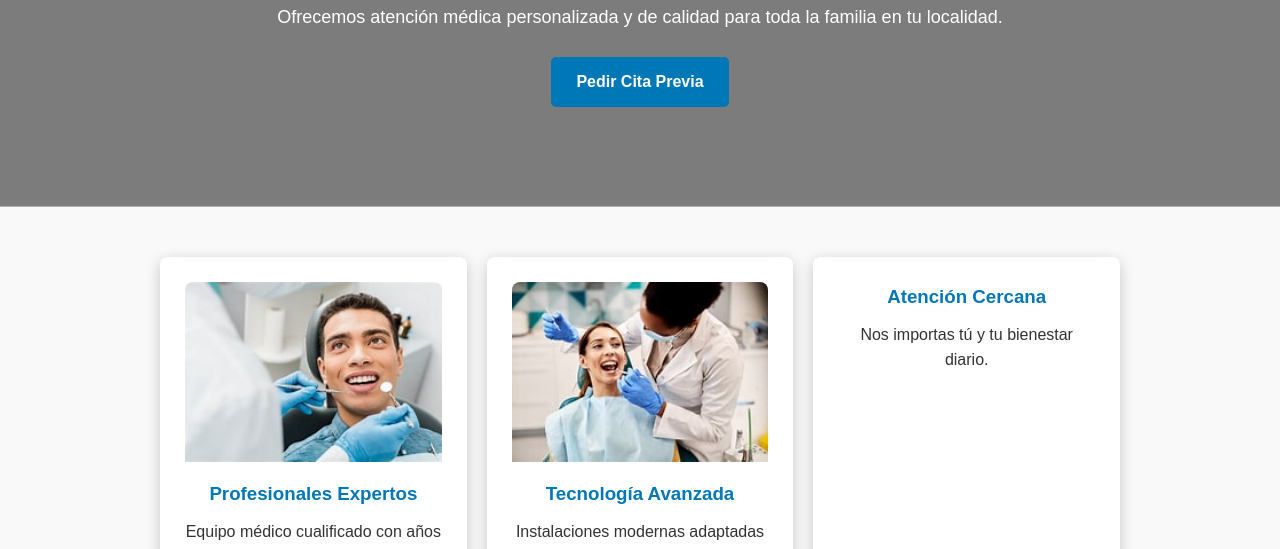
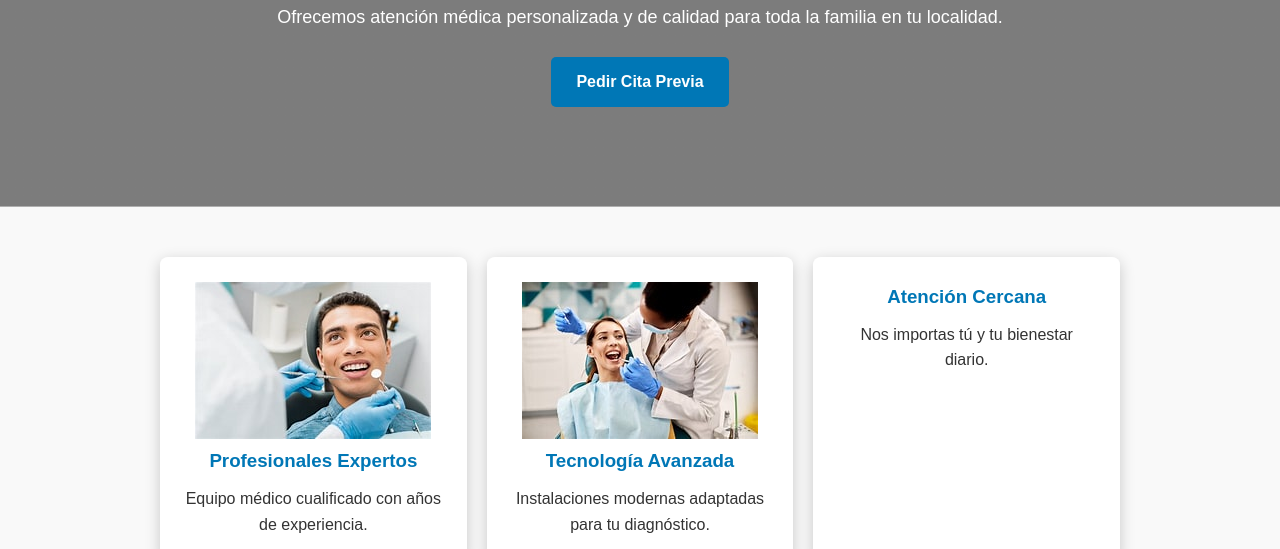
Before and after one commit to programAitor/clinica-quita-web, a plain HTML site: page index.html in a window 1280 px wide. Shown: the part 251-800 px from the top of the page. Drawn offline with Linux system fonts and the light colour scheme.

Commit message:
Refactor styles.css for improved organization

```diff
--- a/css/styles.css
+++ b/css/styles.css
@@ -105,16 +105,6 @@ nav a:hover, nav a.active {
     color: #333333 !important;
 }
 
-/* Control estricto del tamaño de las imágenes en las tarjetas */
-.card img {
-    width: 100%;
-    height: 180px;
-    object-fit: cover;
-    border-top-left-radius: 8px;
-    border-top-right-radius: 8px;
-    margin-bottom: 10px;
-}
-
 footer {
     text-align: center;
     padding: 20px;
```
